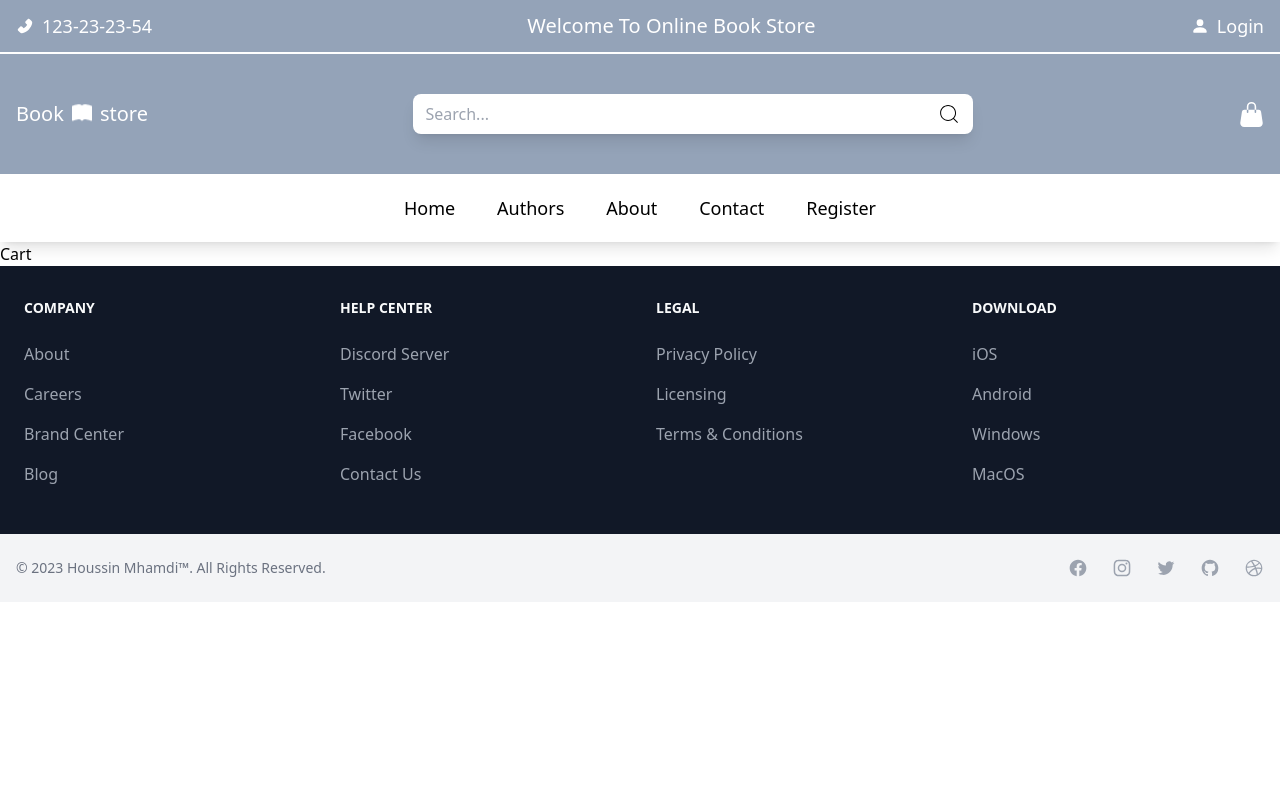
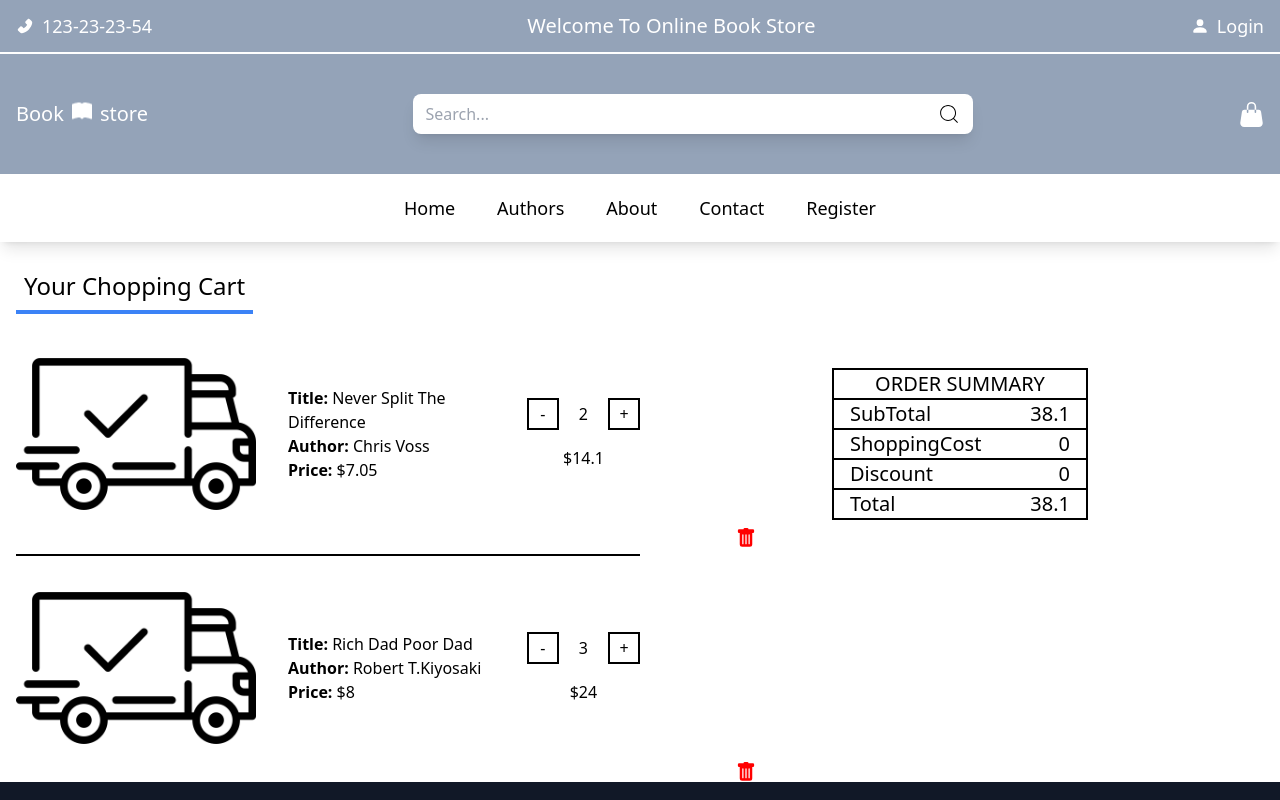
Before and after one commit to Houssin-Mhamdi/bookStoreFront, a React (Vite) app: page /cart in a window 1280 px wide. Shown: the top 800 px of the page. Built offline with nearby package versions, Linux system fonts and the light colour scheme.

Commit message:
adding cart designe ,total and subtotal system

```diff
--- a/src/cart/Cart.jsx
+++ b/src/cart/Cart.jsx
@@ -1,7 +1,59 @@
-import React from 'react'
+import React from 'react';
+import { BsTrashFill } from 'react-icons/bs';
+import { cartInfo } from '../data/cartInfo.js';
+export default function Cart() {
+  console.log()
+  return (
+    <section>
+      <div className='container mx-auto px-4'>
+        <h1 className='mt-5 text-2xl border-b-4 border-blue-500 inline-block p-2'>Your Chopping Cart</h1>
+        {cartInfo.map((info) =>
+          <section>
+            <div className='flex items-center justify-between w-[50%] border-b-2 border-black'>
+              <div className='flex items-center gap-8'>
+                <img src="../../public/assets/shipped.png" className='w-[15rem] h-[15rem]' alt="" />
+                <div>
+                  <h2><b>Title:</b> {info.title}</h2>
+                  <h2><b>Author:</b> {info.author}</h2>
+                  <h2><b>Price:</b> ${info.price}</h2>
+                </div>
+              </div>
+              <div className='flex flex-col items-center gap-4'>
+                <div className='flex justify-between items-center gap-5'>
+                  <button className='bg-white border-2 border-black  text-black w-8 h-8 leading-4'>-</button>
+                  <p>{info.quantity}</p>
+                  <button className='bg-white  border-2 border-black  text-black w-8 h-8 leading-4'>+</button>
+                </div>
+                <p>${info.price * info.quantity}</p>
 
-export default function Cart() {
-  return (
-    <div>Cart</div>
+              </div>
+
+            </div>
+            <div className='-mt-7 ml-[45rem]'>
+              <BsTrashFill size={20} color={'red'} cursor={'pointer'} />
+            </div>
+          </section>
+        )}
+        <section className=' w-[20%] border-2 border-black absolute top-[23rem] right-[12rem] text-center'>
+          <h2 className='border-b-2 border-black text-xl'>ORDER SUMMARY</h2>
+          <div className='border-b-2 border-black flex justify-between items-center px-4' >
+            <span className='text-xl'>SubTotal</span>
+            <span className='text-xl'>{cartInfo.reduce((acc, cur) => acc + cur.price * cur.quantity, 0)}</span>
+          </div>
+          <div className='border-b-2 border-black flex justify-between items-center px-4'>
+            <span className='text-xl'>ShoppingCost</span>
+            <span className='text-xl'>0</span>
+          </div>
+          <div className='border-b-2 border-black flex justify-between items-center px-4'>
+            <span className='text-xl'>Discount</span>
+            <span className='text-xl'>0</span>
+          </div>
+          <div className='flex justify-between items-center px-4'>
+            <span className='text-xl'>Total</span>
+            <span className='text-xl'> {cartInfo.reduce((acc, cur) => acc + cur.price * cur.quantity, 0)}</span>
+          </div>
+        </section>
+      </div>
+    </section>
   )
 }
```
